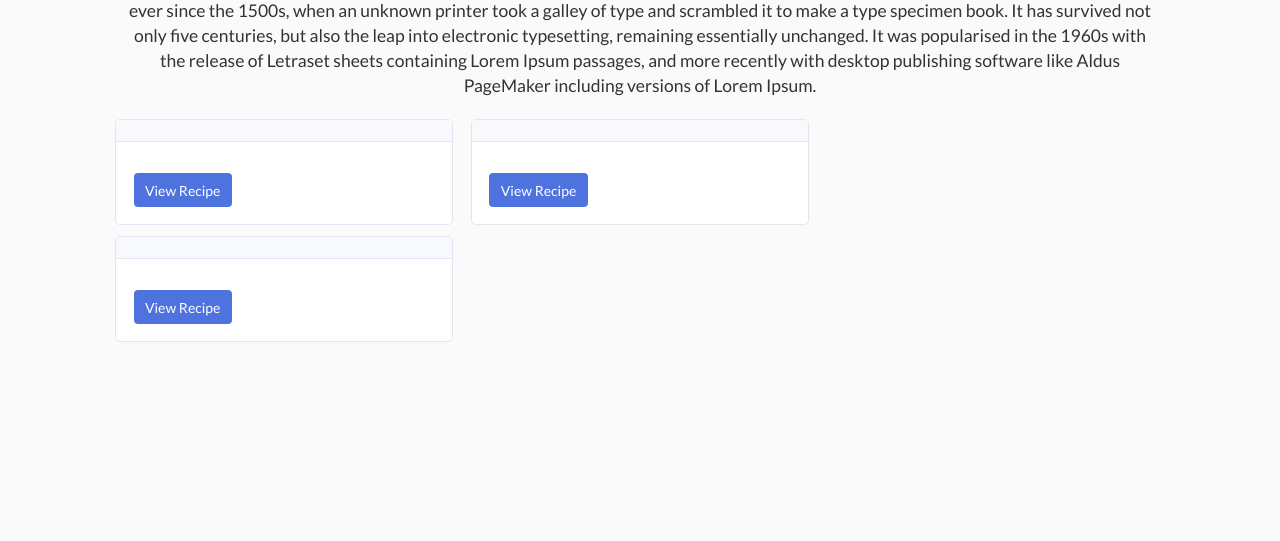
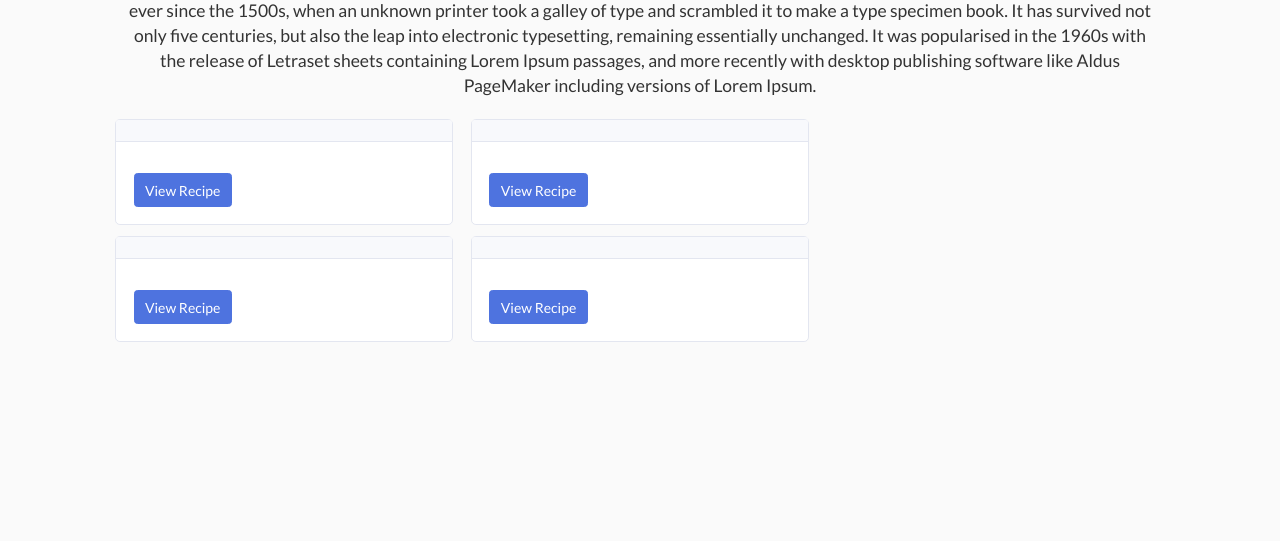
Before and after one commit to I3iGM0/RecipeRecommendationSystem, a Django app: page / in a window 1280 px wide. Shown: the part 212-753 px from the top of the page. Run offline with Django 3.2, Linux system fonts and the light colour scheme; a user stored in the database is signed in; data that the repository does not hold is empty; parts of the project's set-up code (start-up, migrations or seed data) failed here and were passed over; some libraries are stand-ins or nearby versions.

Commit message:
Recipes
Imported recipes and recommendation works based on recently viewed

```diff
--- a/HealthyLiving/templates/HealthyLiving/home.html
+++ b/HealthyLiving/templates/HealthyLiving/home.html
@@ -22,7 +22,7 @@
           <div class="card-body">
             <h5 class="card-title">{{recipe.categories}}</h5>
             <p class="card-text"><small class="text-muted">{{recipe.avgRating}}</small></p>
-            <a href="" class="btn btn-primary">View Recipe</a>
+            <a href="{% url 'getRecipe' recipe.id%}" class="btn btn-primary">View Recipe</a>
           </div>
         </div>
       {% endfor %}
--- a/HealthyLiving/templates/HealthyLiving/recipes.html
+++ b/HealthyLiving/templates/HealthyLiving/recipes.html
@@ -14,12 +14,10 @@
                 <div class="card-body">
                   <p class="card-text">{{recipe.Title}}</p>
                   <p class="card-text">{{recipe.avgRating}}</p>
-
                   <div class="d-flex justify-content-between align-items-center">
                     <div class="btn-group">
                       <a href="{% url 'getRecipe' recipe.id%}" class="btn btn-primary">View Recipe</a>
                     </div>
-                    <small class="text-muted">9 mins</small>
                   </div>
                 </div>
               </div>
--- a/HealthyLiving/views.py
+++ b/HealthyLiving/views.py
@@ -17,7 +17,7 @@ from sklearn.feature_extraction.text import CountVectorizer
 from sklearn.feature_extraction.text import TfidfVectorizer
 # Create your views here.
 
-df = pd.read_csv("/Users/mohamed/Documents/Recommendation/MasterRecipeFile.csv" ,sep = ',')
+df = pd.read_csv("/Users/mohamed/Documents/Recommendation/CleanedRecipe.csv" ,sep = ',')
 df = df[['title','categories','ingredients','directions','calories','words']]
 custom  = df[['title','categories','ingredients','directions','calories']]
 #Create matrix
@@ -43,7 +43,7 @@ def recommend(food):
         foodarray.append([i,array[i],ls[0][i]])
 
     foodarray.sort(key=lambda x:x[2],reverse=True)
-    return foodarray[1:6]
+    return foodarray[1:11]
 
 
 
@@ -78,9 +78,8 @@ def home(request):
         return render(request,'HealthyLiving/home.html',foodContext)
 
     except RecentlyViewed.DoesNotExist:
-        print("Doesnt exist")
         foodContext = {
-            'Recipe' : 'Hi!'
+            'Recipe' : 'None'
         }
 
         return render(request,'HealthyLiving/home.html',foodContext)
```
Also changed, not shown: HealthyLiving/migrations/0002_auto_20200323_1604.py (added), HealthyLiving/migrations/0003_auto_20200323_1622.py (added), Users/migrations/0003_auto_20200323_1604.py (added), 3 other files.
